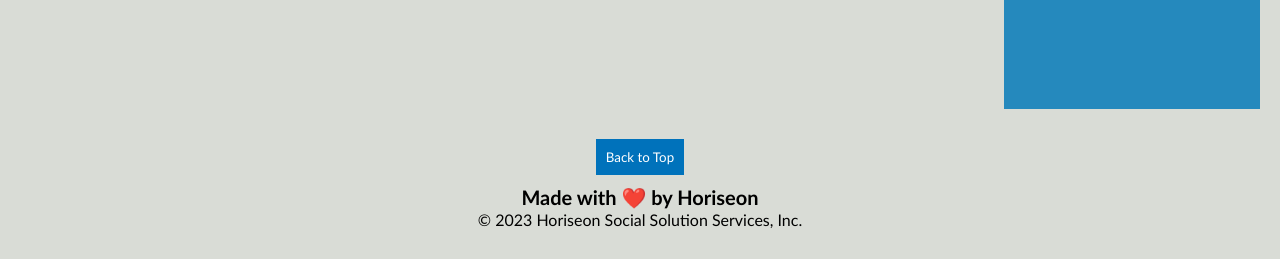
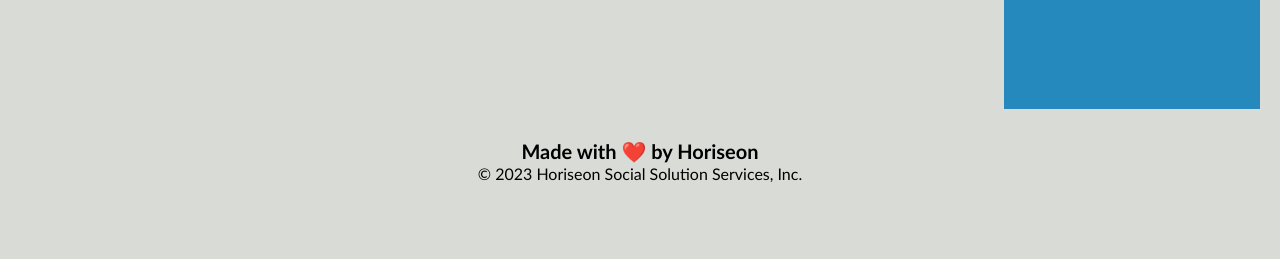
Before and after one commit to MarcioPimentel01/Code-Refactor, a plain HTML site: page index.html in a window 1280 px wide. Shown: the part 1880-2139 px from the top of the page. After the commit the page ends 2093 px from the top, so only its background shows below. Drawn offline with Linux system fonts and the light colour scheme.

Commit message:
Fixing button problem

```diff
--- a/assets/css/style.css
+++ b/assets/css/style.css
@@ -200,12 +200,3 @@ p {
 .footer h2 {
     font-size: 20px;
 }
-button{
-    font-family: 'Gill Sans', 'Gill Sans MT', Calibri, 'Trebuchet MS', sans-serif;
-    background-color: #0072bb;
-    color: #ffffff;
-    border-style: solid;
-    border-width: 10px;
-    border-color: #0072bb;
-    margin-bottom: 10px;
-}
--- a/index.html
+++ b/index.html
@@ -110,18 +110,11 @@
         </section>
     </Section>
 
-    <!-- The only reason that I added the element <nav> here was because I wanted to add a button to send me back to the top of the page. -->
     <footer class="footer">
-        <nav>
-            <!-- add a button here - go to the top -->
-            <a href="index.html">
-                <button role="button">Back to Top</button>
-            </a>
             <h2>Made with ❤️️ by Horiseon</h2>
                 <p>
                 &copy; 2023 Horiseon Social Solution Services, Inc.
                 </p>
-        </nav>
     </footer>
 </body>
 
```
Also changed, not shown: 1 other file.
